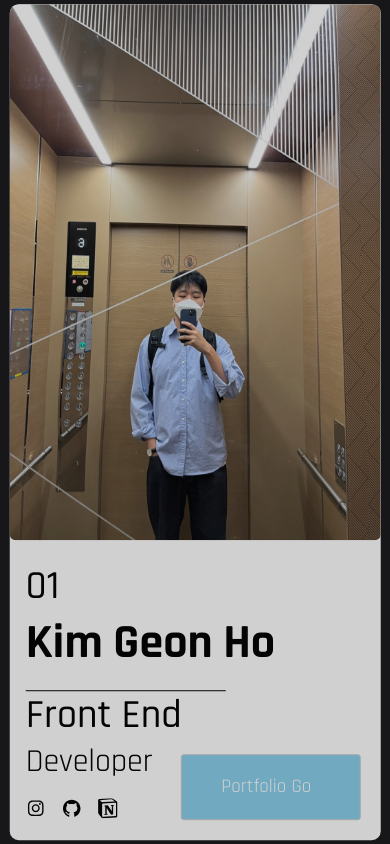
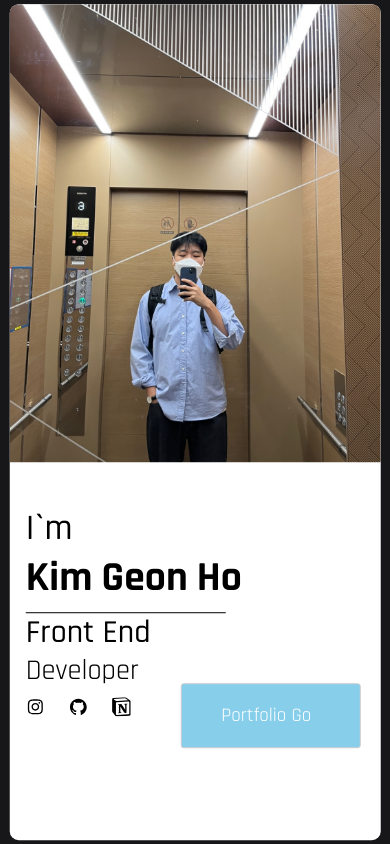
Before and after one commit to llvovll89/react-portfolio, a React (Create React App) app: page / in a window 390 px wide. Built offline with nearby package versions, Linux system fonts and the light colour scheme; the HTML template or start-up script is replaced by a standard one.

Commit message:
landing update

```diff
--- a/src/compontent/About/About.jsx
+++ b/src/compontent/About/About.jsx
@@ -4,7 +4,7 @@ import AboutImg from '../../assets/image/about.png';
 import Information from './Information';
 import { BsDownload } from 'react-icons/bs';
 import { Link } from 'react-router-dom';
-import { animate, motion } from 'framer-motion';
+import { motion } from 'framer-motion';
 
 function About() {
   const fadeRotate = {
--- a/src/compontent/LandingPage/LandingImage.css
+++ /dev/null
@@ -1,4 +0,0 @@
-.landing-box {
-    width: 100%;
-    height: 100%;
-}
--- a/src/compontent/LandingPage/LandingImage.jsx
+++ /dev/null
@@ -1,20 +0,0 @@
-import React from 'react';
-import './LandingImage.css';
-import { motion } from 'framer-motion';
-
-function LandingImage({classname, imgurl}) {
-  return (
-    <>
-      <motion.div
-        whileHover={{ scale: 1.1 }}
-        drag={true}
-        dragConstraints={{ left: 0, right: 250, top: 0, bottom: 50 }}
-        className="landing-box"
-        >
-      <img src={imgurl}  className={classname} alt="img"/>
-        </motion.div>
-    </>
-  );
-}
-
-export default LandingImage;
--- a/src/compontent/LandingPage/LandingPage.css
+++ b/src/compontent/LandingPage/LandingPage.css
@@ -17,11 +17,10 @@
 .landing-img {
   width: 100%;
   height: 100%;
-}
-
-.mainimg {
-  position: relative;
-  border-radius: 6px;
+  background: url(../../assets/image/LandingImg/landingimg.jpg);
+  background-position: center;
+  background-repeat: no-repeat;
+  background-size: cover;
 }
 
 .landing-text {
@@ -96,12 +95,12 @@
 /* media query */
 @media screen and (max-width: 768px) {
   .landingpage {
+    display: flex;
+    flex-direction: column;
     width: 100%;
     max-width: 95vw;
     height: 99vh;
     border-radius: 9px;
-    opacity: 0.8;
-    grid-template-columns: 1fr;
   }
 
   .mainimg {
@@ -109,37 +108,38 @@
   }
 
   .landing-text {
+    margin-top: -5rem;
     padding: 0 1rem;
-    row-gap: 1rem;
+    row-gap: 0.5rem;
   }
   .maintext h3 {
-    font-size: 2.5rem;
+    font-size: 2.25rem;
     font-weight: 500;
   }
 
   .maintext span {
     font-weight: 700;
-    font-size: 3rem;
+    font-size: 2.6rem;
   }
 
   .midtext h4 {
     position: relative;
-    font-size: 2.5rem;
+    font-size: 2rem;
     font-weight: 500;
   }
 
   .midtext span {
-    font-size: 2rem;
+    font-size: 1.78rem;
   }
   .social {
-    column-gap: 1rem;
+    column-gap: 1.5rem;
   }
   .social .social-icons {
-    font-size: 1.25rem;
+    font-size: 1.2rem;
   }
   .link-btn {
     position: absolute;
     right: 20px;
-    bottom: 20px;
+    bottom: 20%;
   }
 }
--- a/src/compontent/LandingPage/LandingPage.jsx
+++ b/src/compontent/LandingPage/LandingPage.jsx
@@ -1,31 +1,11 @@
 import React from 'react';
 import './LandingPage.css';
 import { motion } from 'framer-motion';
-import LandingImage from './LandingImage';
 import { Link } from 'react-router-dom';
 import { AiOutlineInstagram, AiOutlineGithub } from 'react-icons/ai';
 import { SiNotion } from 'react-icons/si';
 
-import Mainimg from '../../assets/image/LandingImg/landingimg.jpg';
-
 function Main() {
-  const fadeInUp = {
-    initial: {
-      x: 150,
-      opacity: 0,
-    },
-    animate: {
-      x: 0,
-      opacity: 1,
-
-      transition: {
-        duration: 1,
-        delay: 0.5,
-        ease: 'easeInOut',
-      },
-    },
-  };
-
   const fadeInLeft = {
     initial: {
       x: -150,
@@ -46,12 +26,15 @@ function Main() {
   return (
     <div className="landingpage" id="landingpage">
       <motion.div
-        variants={fadeInUp}
-        initial="initial"
-        animate="animate"
         className="landing-img"
+        initial={{ opacity: 0, scale: 0.5 }}
+        animate={{ opacity: 1, scale: 1 }}
+        transition={{
+          duration: 1.2,
+          delay: 1.2,
+          ease: [0, 0.71, 0.2, 1.01],
+        }}
       >
-        <LandingImage alt="img.." classname="mainimg" imgurl={Mainimg} />
       </motion.div>
 
       <motion.div
@@ -61,7 +44,7 @@ function Main() {
         className="landing-text"
       >
         <div className="maintext">
-          <h3>01</h3>
+          <h3>I`m</h3>
           <span>Kim Geon Ho</span>
         </div>
 
@@ -73,7 +56,11 @@ function Main() {
           <Link to="#" target="_blank" className="icons social">
             <AiOutlineInstagram className="social-icons" />
           </Link>
-      <Link to="https://github.com/llvovll89/react-portfolio" target="_blank" className="icons social">
+          <Link
+            to="https://github.com/llvovll89/react-portfolio"
+            target="_blank"
+            className="icons social"
+          >
             <AiOutlineGithub className="social-icons" />
           </Link>
           <Link to="#" target="_blank" className="icons social">
```
Lines whose indentation alone changed are shown as unchanged.
